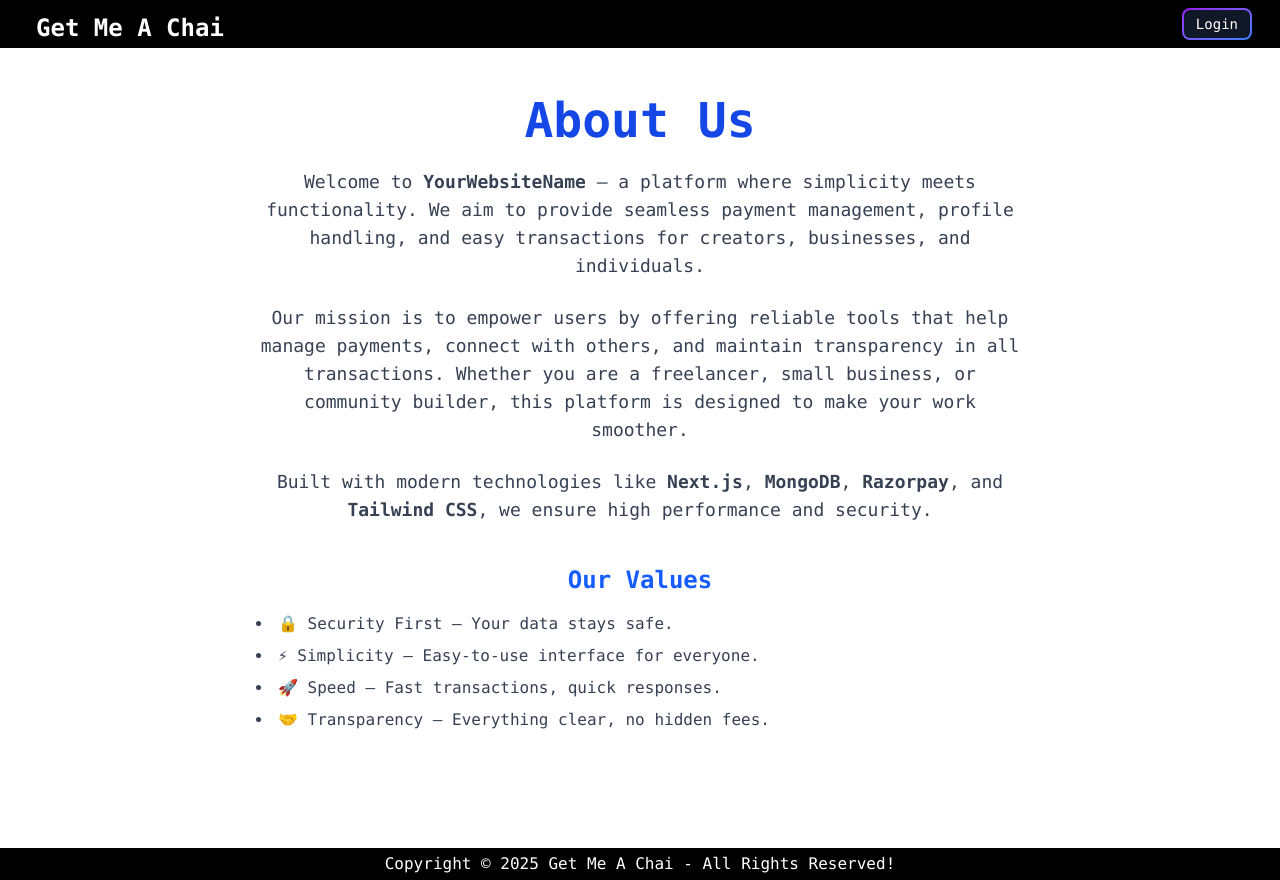
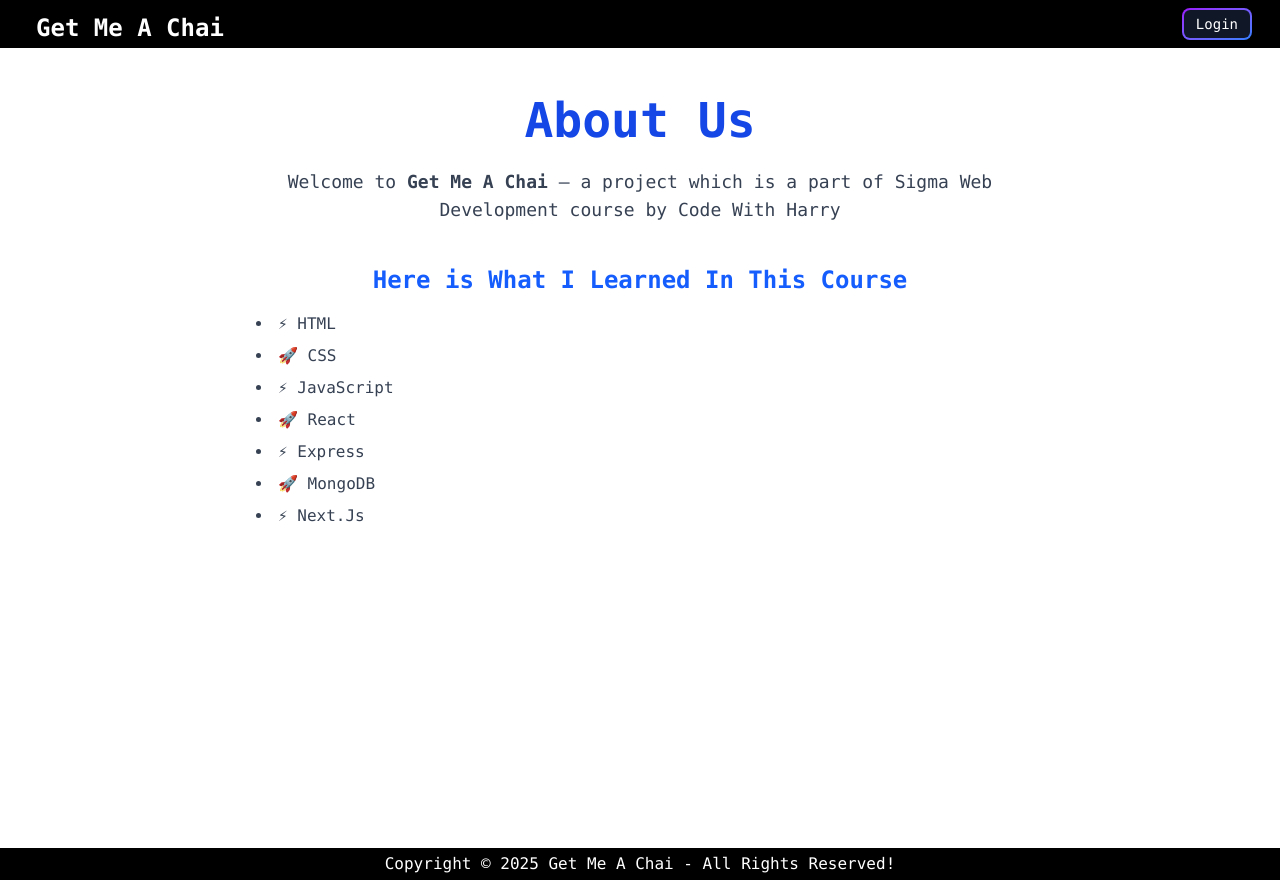
Before and after one commit to Shubhamk0174/GetMeAChai, a Next.js app: page /about in a window 1280 px wide. Built offline with nearby package versions, Linux system fonts and the light colour scheme; no server answers; some icons are missing.

Commit message:
Update page.js

```diff
--- a/app/about/page.js
+++ b/app/about/page.js
@@ -8,23 +8,22 @@
           About Us
         </h1>
         <p className="text-lg text-gray-700 mb-6">
-          Welcome to <span className="font-semibold">YourWebsiteName</span> — a platform where simplicity meets functionality. We aim to provide seamless payment management, profile handling, and easy transactions for creators, businesses, and individuals.
-        </p>
-        <p className="text-lg text-gray-700 mb-6">
-          Our mission is to empower users by offering reliable tools that help manage payments, connect with others, and maintain transparency in all transactions. Whether you are a freelancer, small business, or community builder, this platform is designed to make your work smoother.
-        </p>
-        <p className="text-lg text-gray-700 mb-6">
-          Built with modern technologies like <span className="font-semibold">Next.js</span>, <span className="font-semibold">MongoDB</span>, <span className="font-semibold">Razorpay</span>, and <span className="font-semibold">Tailwind CSS</span>, we ensure high performance and security.
+          Welcome to <span className="font-semibold">Get Me A Chai</span> — a project which is a part of Sigma Web Development course by Code With Harry
         </p>
 
         <h2 className="text-2xl font-semibold mt-10 mb-4 text-blue-600">
-          Our Values
+          Here is What I Learned In This Course
         </h2>
         <ul className="text-left text-gray-700 list-disc list-inside space-y-2">
-          <li>🔒 Security First — Your data stays safe.</li>
-          <li>⚡ Simplicity — Easy-to-use interface for everyone.</li>
-          <li>🚀 Speed — Fast transactions, quick responses.</li>
-          <li>🤝 Transparency — Everything clear, no hidden fees.</li>
+
+          <li>⚡ HTML </li>
+          <li>🚀 CSS</li>
+          <li>⚡ JavaScript</li>
+          <li>🚀 React</li>
+          <li>⚡ Express</li>
+          <li>🚀 MongoDB</li>
+          <li>⚡ Next.Js</li>
+
         </ul>
 
       </div>
```
